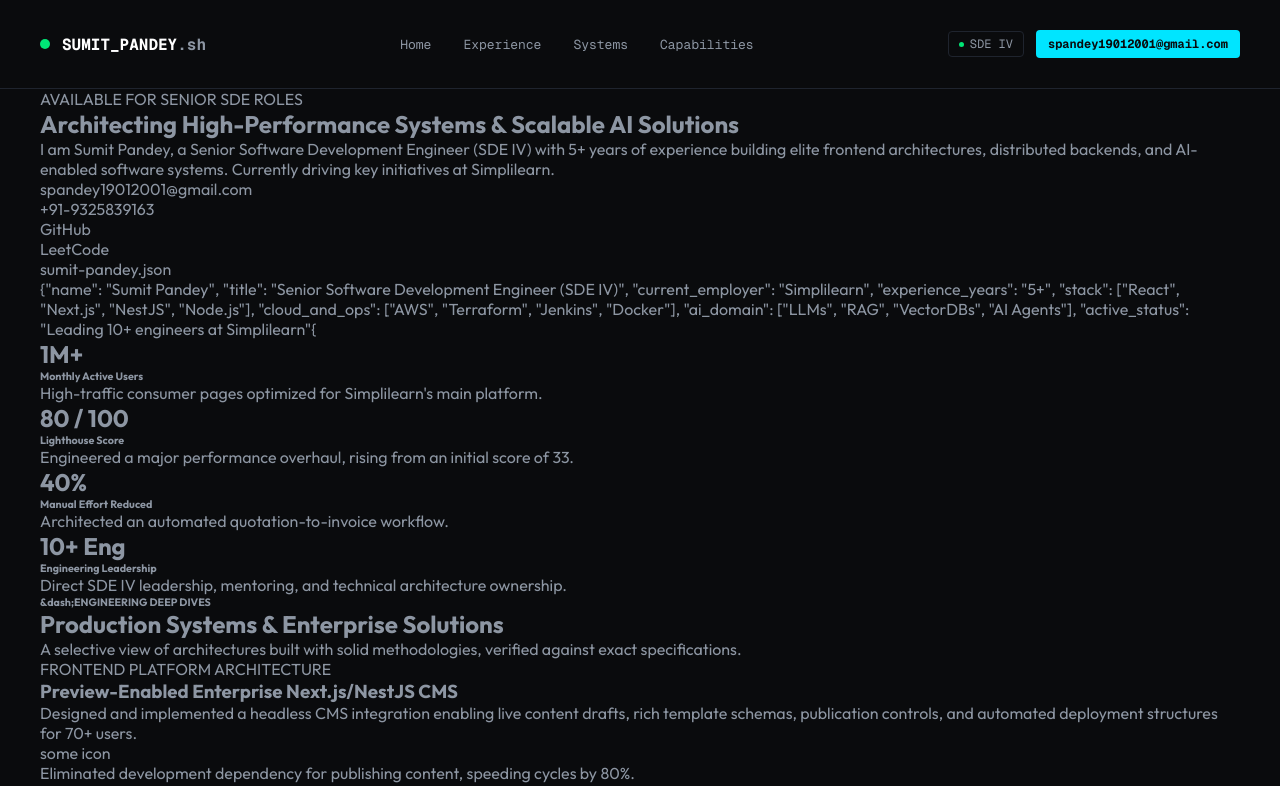
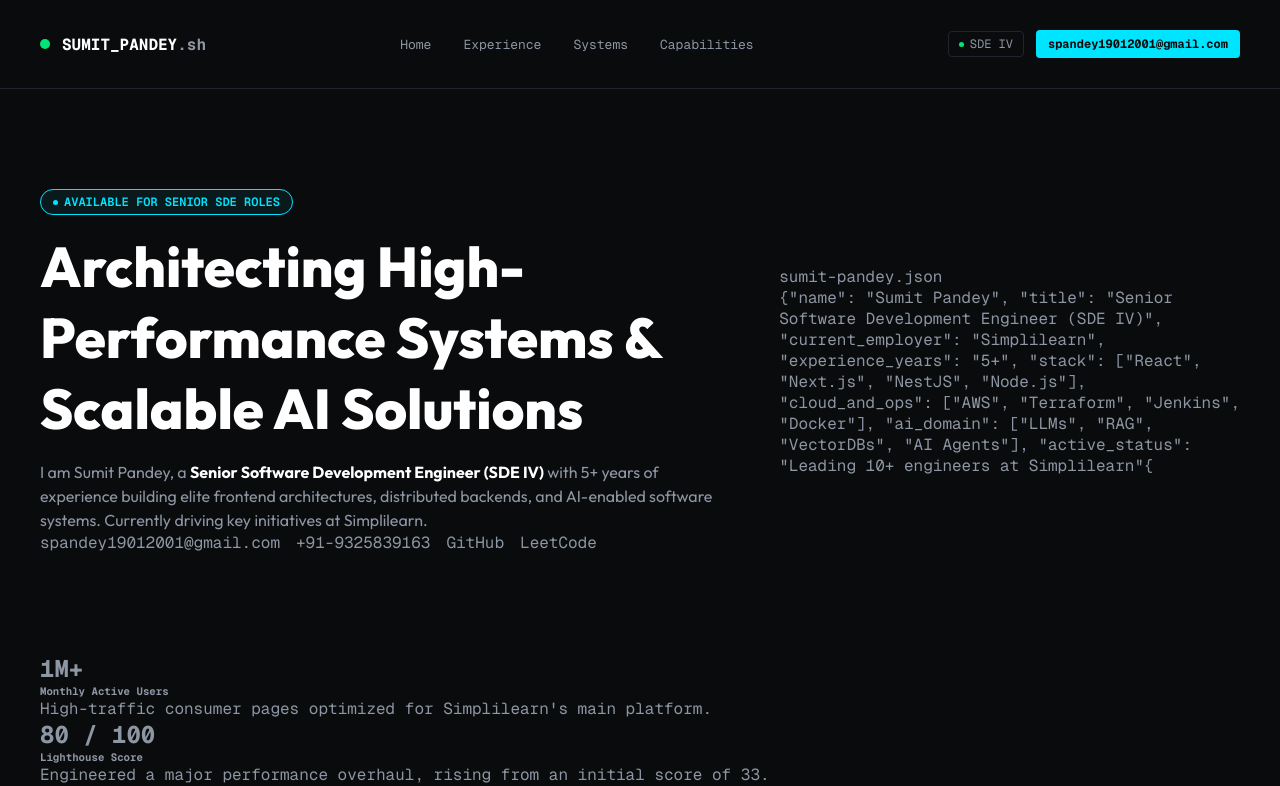
Before and after one commit to SP7TECH/portfolio-site, a React (Vite) app: page / in a window 1280 px wide. Shown: the top 786 px of the page. Built offline with nearby package versions, Linux system fonts and the light colour scheme.

Commit message:
hero section

```diff
--- a/src/App.css
+++ b/src/App.css
@@ -35,7 +35,8 @@ body {
   color: var(--color-text);
 
   font-size: 1.6rem;
-  font-family: "Outfit", sans-serif;
+  font-family: "Geist Mono", monospace;
+
   font-optical-sizing: auto;
 }
 
@@ -46,6 +47,10 @@ body {
   margin: 0 auto;
 }
 
+.font-outfit {
+  font-family: "Outfit", sans-serif;
+}
+
 /* Header  */
 
 header {
@@ -53,7 +58,6 @@ header {
 }
 
 header .container {
-  font-family: "Geist Mono", monospace;
   padding: 3rem 0;
 
   display: flex;
@@ -137,3 +141,72 @@ header nav ul li a:hover {
   font-size: 1.2rem;
   font-weight: bold;
 }
+
+/* Hero  */
+
+.hero {
+  padding: 10rem 0;
+}
+
+.hero-row {
+  display: flex;
+  align-items: center;
+  gap: 4.8rem;
+}
+
+.hero-row .left {
+  width: 60%;
+}
+.hero-row .right {
+  width: 40%;
+}
+
+.chip-highlight {
+  background: var(--color-teal-light);
+  border: 1px solid var(--color-teal);
+  border-radius: 5rem;
+  color: var(--color-teal);
+  font-size: 1.2rem;
+  font-weight: 600;
+  padding: 0.4rem 1.2rem;
+
+  display: flex;
+  align-items: center;
+  gap: 0.6rem;
+  width: max-content;
+}
+
+.chip-highlight span {
+  background-color: var(--color-teal);
+  border-radius: 50%;
+  display: inline-block;
+  height: 0.5rem;
+  width: 0.5rem;
+}
+
+.hero h1 {
+  color: var(--color-white);
+  font-size: 5.6rem;
+  font-weight: 800;
+  margin-top: 1.6rem;
+}
+
+.hero-desc {
+  font-size: 1.6rem;
+  line-height: 1.5;
+  margin-top: 1.6rem;
+}
+
+.hero-desc span {
+  color: var(--color-white);
+  font-weight: 700;
+}
+
+.hero-cta {
+  display: flex;
+  align-items: center;
+  gap: 1.6rem;
+}
+
+.hero-cta div {
+}
--- a/src/App.jsx
+++ b/src/App.jsx
@@ -49,21 +49,22 @@ function App() {
         <div className="container">
           <div className="hero-row">
             {/* left part  */}
-            <div className="">
-              <div className="hero-highlight">
-                <span className="blut-fot"></span>
+            <div className="left">
+              <div className="chip-highlight">
+                <span></span>
                 <p>AVAILABLE FOR SENIOR SDE ROLES</p>
               </div>
 
-              <h1>
+              <h1 className="font-outfit">
                 Architecting High-Performance Systems & Scalable AI Solutions
               </h1>
 
-              <p className="hero-desc">
-                I am Sumit Pandey, a Senior Software Development Engineer (SDE
-                IV) with 5+ years of experience building elite frontend
-                architectures, distributed backends, and AI-enabled software
-                systems. Currently driving key initiatives at Simplilearn.
+              <p className="hero-desc font-outfit">
+                I am Sumit Pandey, a{" "}
+                <span>Senior Software Development Engineer (SDE IV)</span> with
+                5+ years of experience building elite frontend architectures,
+                distributed backends, and AI-enabled software systems. Currently
+                driving key initiatives at Simplilearn.
               </p>
 
               <div className="hero-cta">
@@ -86,7 +87,7 @@ function App() {
             </div>
 
             {/* right part  */}
-            <div>
+            <div className="right">
               <div className="json">
                 <div className="json-header">
                   <div className="json-header-window">
```
